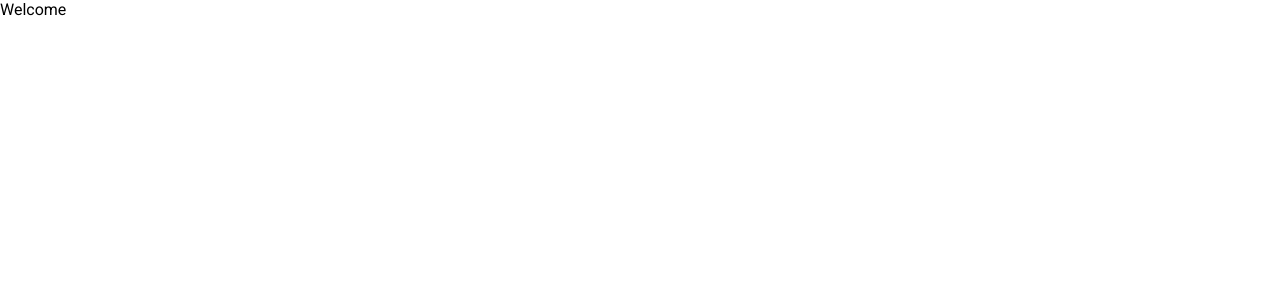
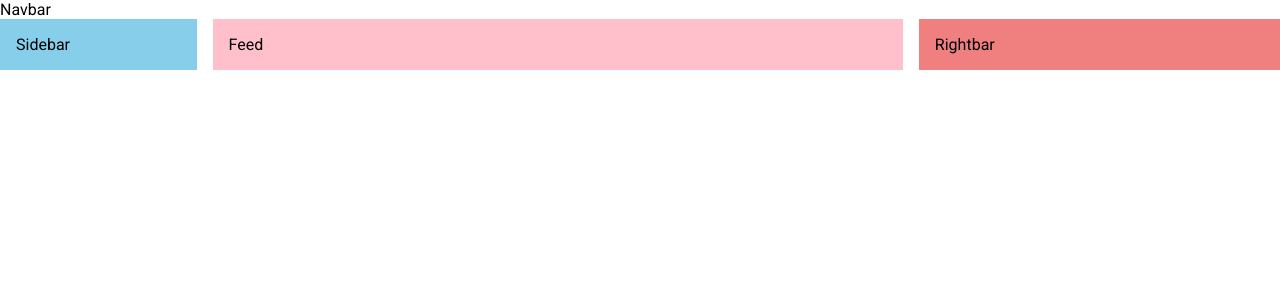
Before and after one commit to mrduman/react-app-with-material-ui, a React (Create React App) app: page / in a window 1280 px wide. Shown: the top 300 px of the page. Built offline with nearby package versions, Linux system fonts and the light colour scheme.

Commit message:
components create wip

```diff
--- a/src/App.js
+++ b/src/App.js
@@ -1,5 +1,20 @@
+import Sidebar from "./components/Sidebar";
+import Feed from "./components/Feed";
+import Rightbar from "./components/Rightbar";
+import { Box, Stack } from "@mui/material";
+import Navbar from "./components/Navbar";
+
 function App() {
-  return <div className="App">Welcome</div>;
+  return (
+    <Box>
+      <Navbar />
+      <Stack direction={"row"} spacing={2} justifyContent={"space-between"}>
+        <Sidebar />
+        <Feed />
+        <Rightbar />
+      </Stack>
+    </Box>
+  );
 }
 
 export default App;
--- /dev/null
+++ b/src/components/Feed.jsx
@@ -0,0 +1,12 @@
+import { Box } from "@mui/material";
+import React from "react";
+
+const Feed = () => {
+  return (
+    <Box bgcolor={"pink"} flex={4} p={2}>
+      Feed
+    </Box>
+  );
+};
+
+export default Feed;
--- /dev/null
+++ b/src/components/Navbar.jsx
@@ -0,0 +1,7 @@
+import React from "react";
+
+const Navbar = () => {
+  return <div>Navbar</div>;
+};
+
+export default Navbar;
--- /dev/null
+++ b/src/components/Rightbar.jsx
@@ -0,0 +1,17 @@
+import { Box } from "@mui/material";
+import React from "react";
+
+const Rightbar = () => {
+  return (
+    <Box
+      bgcolor={"lightcoral"}
+      flex={2}
+      p={2}
+      sx={{ display: { xs: "none", sm: "block" } }}
+    >
+      Rightbar
+    </Box>
+  );
+};
+
+export default Rightbar;
--- /dev/null
+++ b/src/components/Sidebar.jsx
@@ -0,0 +1,17 @@
+import { Box } from "@mui/material";
+import React from "react";
+
+const Sidebar = () => {
+  return (
+    <Box
+      bgcolor={"skyblue"}
+      flex={1}
+      p={2}
+      sx={{ display: { xs: "none", sm: "block" } }}
+    >
+      Sidebar
+    </Box>
+  );
+};
+
+export default Sidebar;
```
